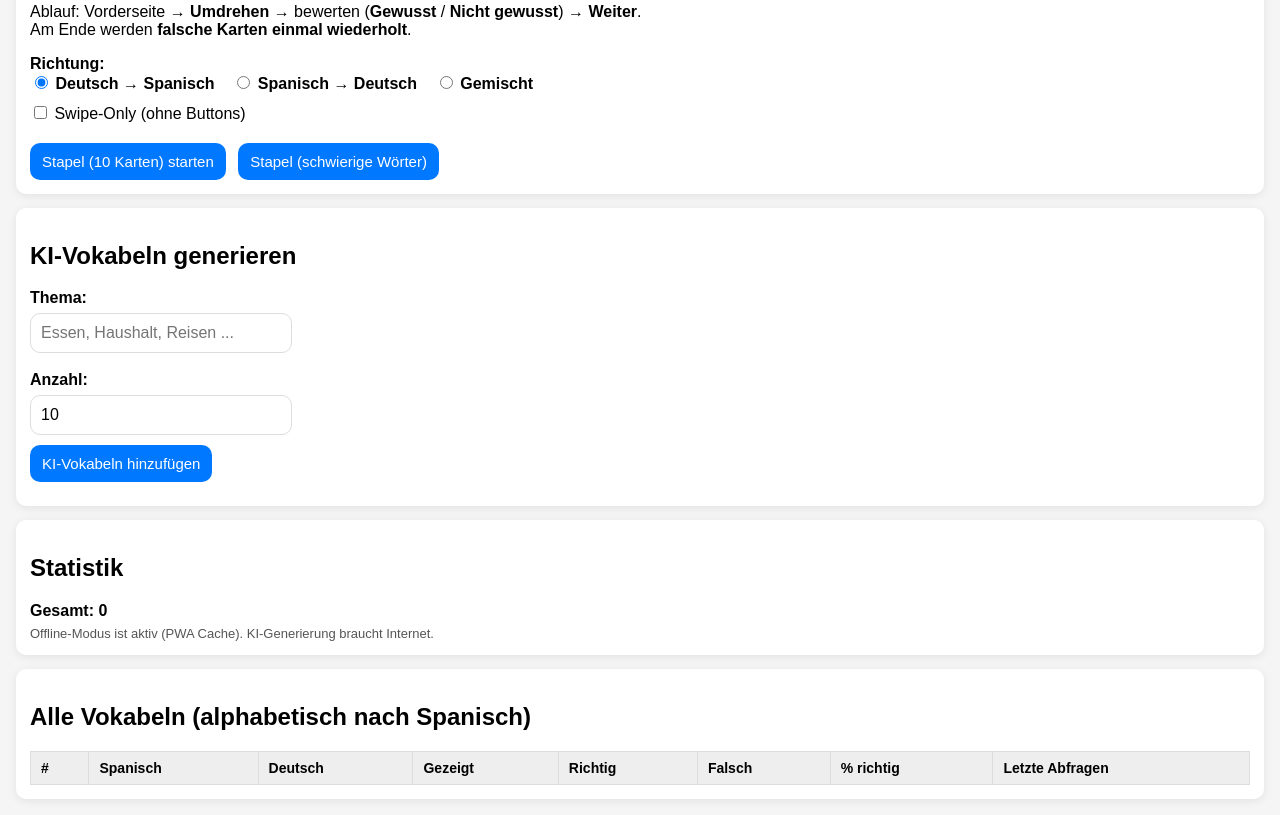
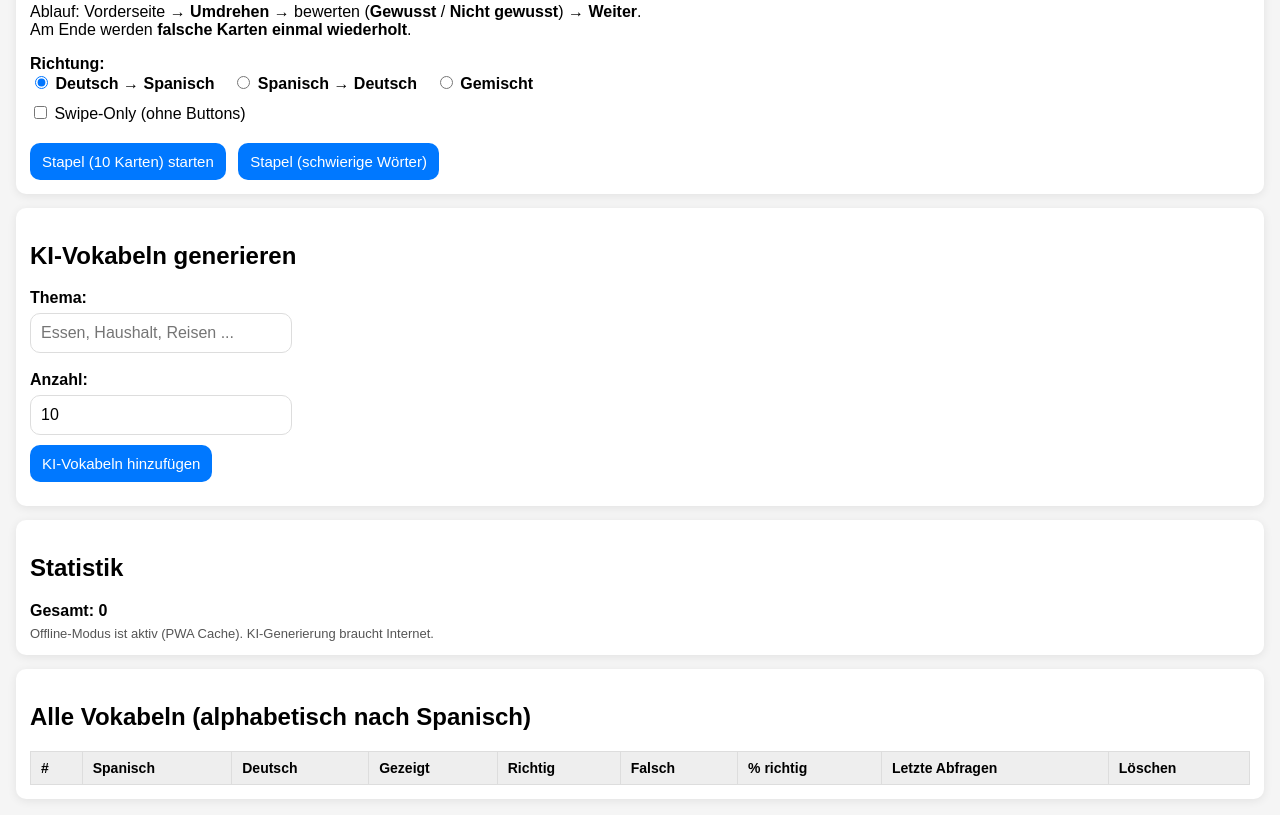
Before and after one commit to GimpelJaeger/spanisch-vokabeln, a website: page index.html in a window 1280 px wide. Shown: the part 453-1268 px from the top of the page. Drawn offline with Linux system fonts and the light colour scheme.

Commit message:
Update index.html

```diff
--- a/index.html
+++ b/index.html
@@ -297,6 +297,7 @@
           <th>Falsch</th>
           <th>% richtig</th>
           <th>Letzte Abfragen</th>
+          <th>Löschen</th>
         </tr>
       </thead>
       <tbody id="vocabTableBody"></tbody>
```
